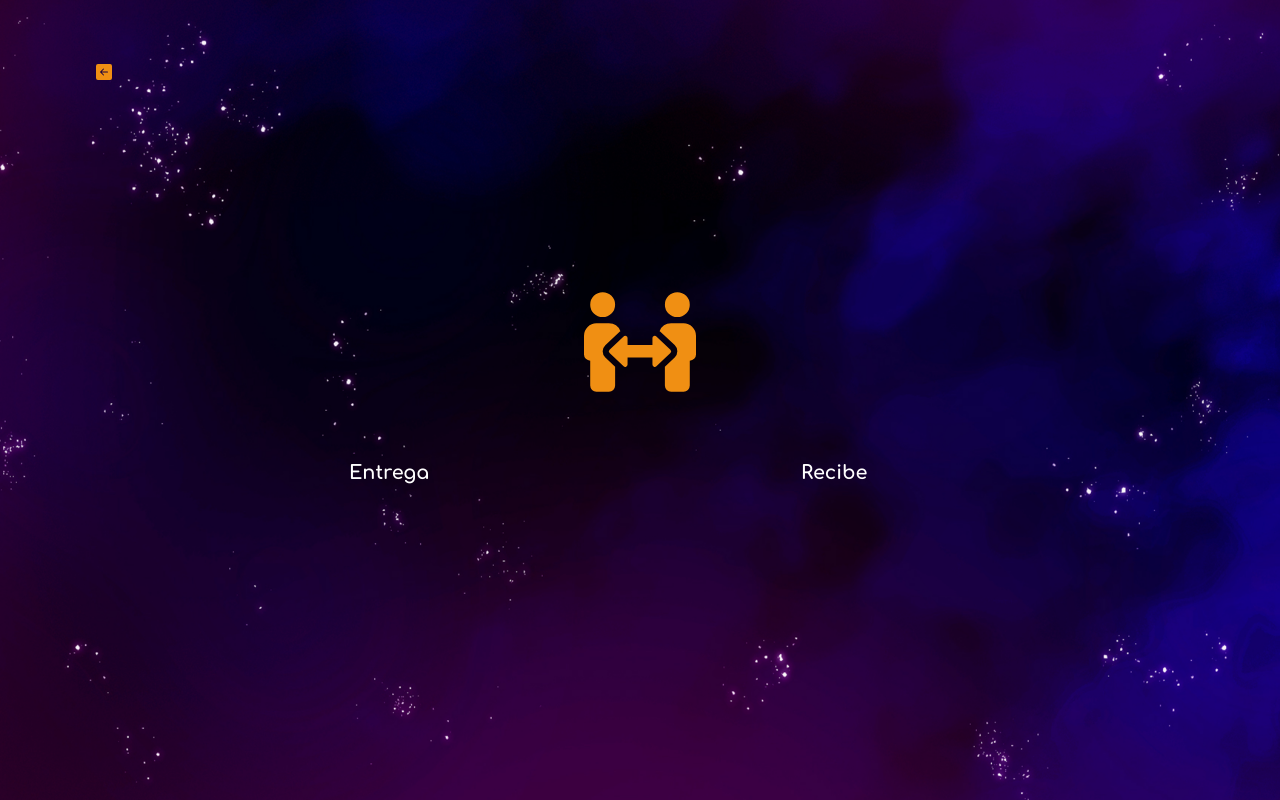
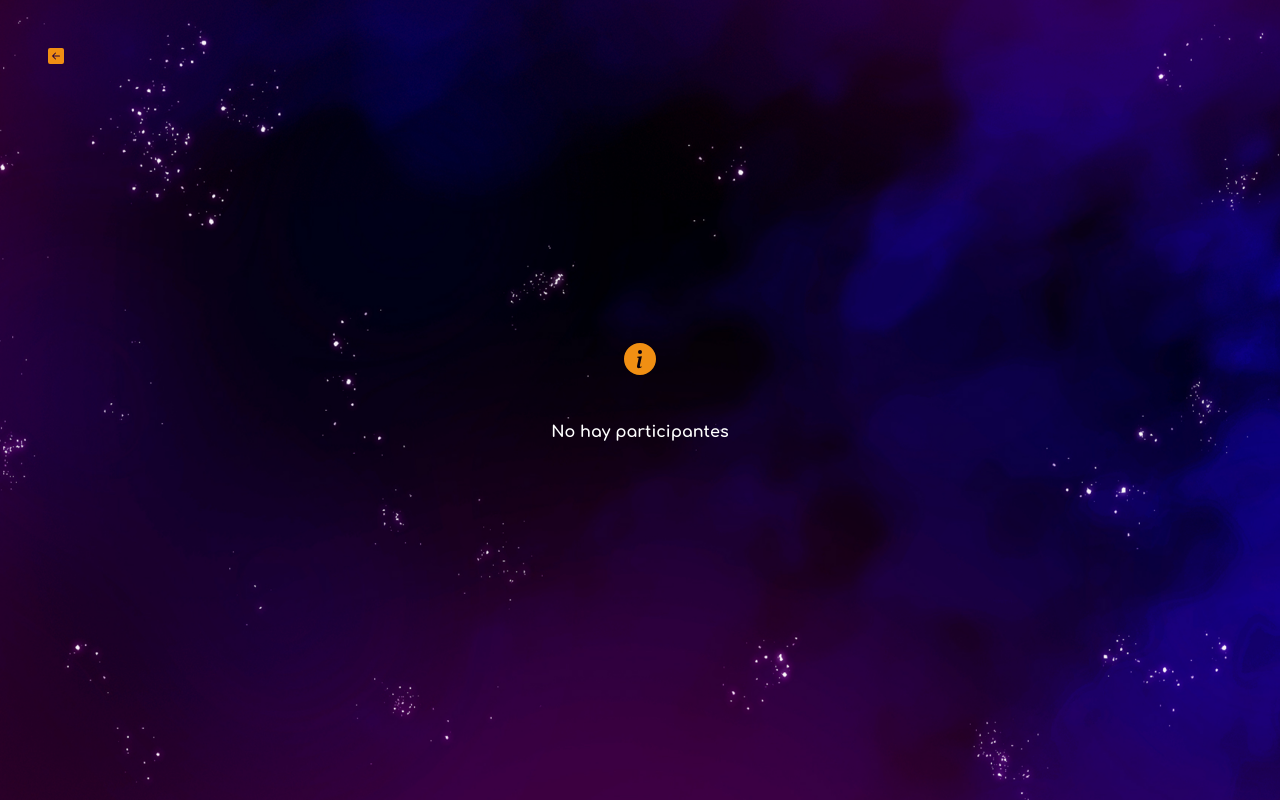
Before and after one commit to jdario9912/sortea-people, a React (Create React App) app: page /sorteo in a window 1280 px wide. Built offline with nearby package versions, Linux system fonts and the light colour scheme.

Commit message:
agregue pagina de carga durante el sorteo

```diff
--- /dev/null
+++ b/src/components/columna-entrega.jsx
@@ -0,0 +1,18 @@
+import React from 'react'
+
+export default function ColumnaEntrega({amigosInvisibles}) {
+  return (
+    <div className="tmain">
+      <div className="thead">Entrega</div>
+      <div className='nombres'>
+      {
+        amigosInvisibles.map(({entrega}) =>
+          <div className="nombre" key={entrega}>
+            { entrega }
+          </div>
+        )
+      }
+      </div>
+    </div>
+  )
+}
--- /dev/null
+++ b/src/components/columna-recibe.jsx
@@ -0,0 +1,18 @@
+import React from 'react'
+
+export default function ColumnaRecibe({amigosInvisibles}) {
+  return (
+    <div className="tmain">
+      <div className="thead">Recibe</div>
+      <div className='nombres'>
+      {
+        amigosInvisibles.map(({recibe}) =>
+          <div className="nombre" key={recibe}>
+            { recibe }
+          </div>
+        )
+      }
+      </div>
+    </div>
+  )
+}
--- /dev/null
+++ b/src/components/mensaje.jsx
@@ -0,0 +1,15 @@
+import React from 'react'
+import '../styles/mensaje.css';
+import { BsArrowLeftSquareFill, BsInfoCircleFill } from "react-icons/bs";
+
+export default function Mensaje({ texto }) {
+  return (
+    <div className='mensaje-comp'>
+      <a href="/"><BsArrowLeftSquareFill /></a>
+      <div className='texto-container'>
+        <BsInfoCircleFill className='icon' />
+        <p>{ texto }</p>
+      </div>
+    </div>
+  )
+}
--- a/src/index.css
+++ b/src/index.css
@@ -1,7 +1,11 @@
-body {
-  margin: 0;
-  font-family: 'Comfortaa', sans-serif;
-  background: url('./img/bg-app.jpg') repeat center / cover;
+@font-face{
+  font-family: 'Supersonic';
+  src: url("./fonts/Supersonic\ Rocketship.ttf");
+}
+
+@font-face{
+  font-family: 'Comfortaa';
+  src: url("./fonts/Comfortaa-Bold.ttf");
 }
 
 :root{
@@ -11,12 +15,8 @@ body {
   --distintivo: #F08F13;
 }
 
-@font-face{
-  font-family: 'Supersonic';
-  src: url("./fonts/Supersonic\ Rocketship.ttf");
+body {
+  margin: 0;
+  font-family: 'Comfortaa', sans-serif;
+  background: url('./img/bg-app.jpg') repeat center / cover;
 }
-
-@font-face{
-  font-family: 'Comfortaa';
-  src: url("./fonts/Comfortaa-Bold.ttf");
-}
--- a/src/pages/sorteo.jsx
+++ b/src/pages/sorteo.jsx
@@ -3,7 +3,9 @@ import { Amigos } from '../models/amigos';
 import '../styles/sorteo.css';
 import { FaPeopleArrows } from "react-icons/fa";
 import { BsArrowLeftSquareFill } from "react-icons/bs";
-// import { HiOutlineArrowNarrowRight } from "react-icons/hi";
+import Mensaje from '../components/mensaje';
+import ColumnaEntrega from '../components/columna-entrega';
+import ColumnaRecibe from '../components/columna-recibe';
 
 const Sorteo = () => {
   const amigosInvisibles = [];
@@ -14,6 +16,10 @@ const Sorteo = () => {
     amigos.push(participante);
   });
 
+  if (participantes.length > 0) {
+    if (participantes.length === 1 ) {
+      return(<Mensaje texto={ 'Debes agregar al menos dos participantes' } />);
+    } else {
       participantes.forEach(participante => {
         let random;
 
@@ -25,39 +31,27 @@ const Sorteo = () => {
           amigos.splice(random, 1);
       });
 
+      if (amigos.length > 0) {
+        return(<Mensaje texto='Sorteando' />);
+      } else {
         return (
           <div className='amigos-invisibles-container'>
             <a href="/"><BsArrowLeftSquareFill /></a>
             <FaPeopleArrows className='icono-invisible' />
             <div className="amigos-invisibles">
-        <div className="tmain">
-          <div className="thead">Entrega</div>
-          <div className='nombres'>
-          {
-            amigosInvisibles.map(({entrega}) =>
-              <div className="nombre" key={entrega}>
-                { entrega }
-                {/* <span><HiOutlineArrowNarrowRight /></span> */}
-              </div>
-            )
-          }
-          </div>
-        </div>
-        <div className="tmain">
-          <div className="thead">Recibe</div>
-          <div className='nombres'>
-          {
-            amigosInvisibles.map(({recibe}) =>
-              <div className="nombre" key={recibe}>
-                { recibe }
-              </div>
-            )
-          }
-          </div>
-        </div>
+              <ColumnaEntrega amigosInvisibles={ amigosInvisibles } />
+              <ColumnaRecibe amigosInvisibles={ amigosInvisibles } />
             </div>
           </div>
         );
       }
+    }
+  } else {
+    return(
+      <Mensaje texto={ 'No hay participantes' } />
+    );
+  }
+
+}
 
 export default Sorteo;
--- /dev/null
+++ b/src/styles/mensaje.css
@@ -0,0 +1,40 @@
+.mensaje-comp{
+  min-height: 100vh;
+  display: flex;
+  align-items: center;
+  color: white;
+  padding: 1rem;
+  text-align: center;
+  box-sizing: border-box;
+  justify-content: center;
+}
+
+.mensaje-comp a{
+  color: var(--distintivo);
+  position: absolute;
+  top: 1rem;
+  left: 1rem;
+}
+
+.mensaje-comp .texto-container{
+  display: flex;
+  flex-direction: column;
+  align-items: center;
+  gap: 2rem;
+}
+
+.mensaje-comp .icon{
+  color: var(--distintivo);
+  font-size: 2rem;
+}
+
+@media only screen and (min-width: 768px){
+  .mensaje-comp{
+    padding: 3rem;
+  }
+
+  .mensaje-comp a{
+    top: 3rem;
+    left: 3rem;
+  }
+}
--- a/src/styles/sorteo.css
+++ b/src/styles/sorteo.css
@@ -89,3 +89,10 @@
     color: white;
   }
 }
+
+@media only screen and (min-width: 768px){
+  .amigos-invisibles .nombre{
+    overflow: auto;
+  }
+
+}
```
Lines whose indentation alone changed are shown as unchanged.
